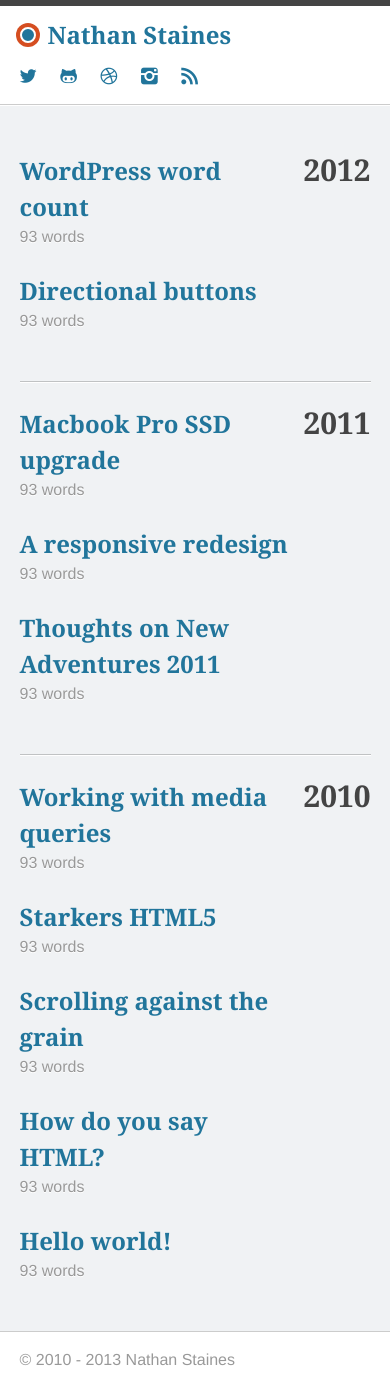
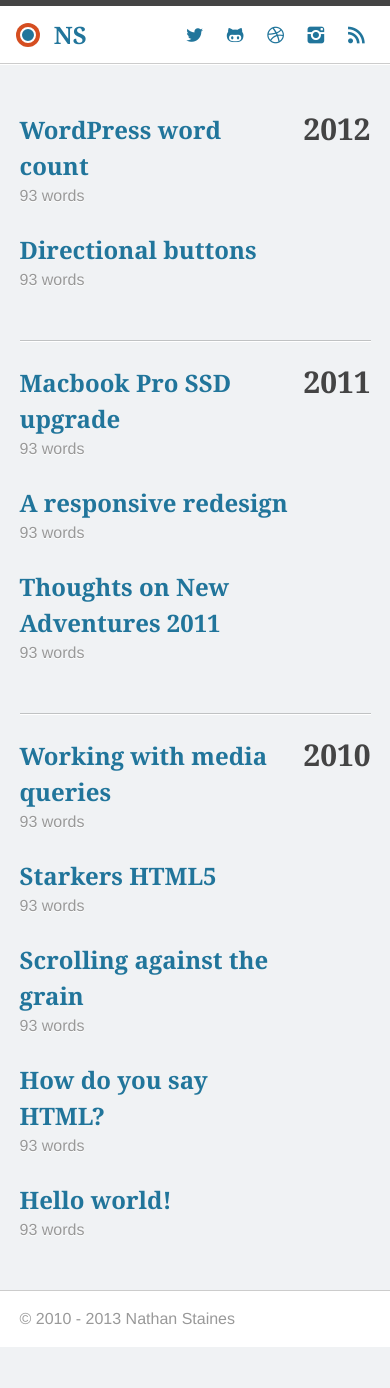
Before and after one commit to nathanstaines/nathanstaines.github.com, a Jekyll site: the page built from index.html, in a window 390 px wide. Built offline with Jekyll 4.4.1, drawn with Linux system fonts in a browser that asks for light colours; nearby versions of some CDN libraries; Markdown is read by kramdown in place of the engine named in the settings; after the commit the page ends 1347 px from its top, so only the background shows below that.

Commit message:
Add some visibility utilities

```diff
--- a/_layouts/default.html
+++ b/_layouts/default.html
@@ -29,7 +29,13 @@
     <div id="layout">
       <header id="head" class="clearfix" role="banner">
         <div class="container">
-          <h1 id="logo"><a href="/" rel="home"><span class="logo-circles"></span>{{ site.title }}</a></h1>
+          <h1 id="logo">
+            <a href="/" rel="home">
+              <span class="logo-circles"></span>
+              <span class="visible-large">Nathan Staines</span>
+              <span class="visible-small">NS</span>
+            </a>
+          </h1>
 
           <nav class="nav nav-main" role="navigation">
             <ul>
--- a/css/main.css
+++ b/css/main.css
@@ -592,6 +592,9 @@ iframe {
 #logo a {
   text-decoration: none;
 }
+#logo .visible-small {
+  visibility: hidden;
+}
 
 .logo-circles {
   position: relative;
@@ -724,16 +727,11 @@ iframe {
   border: 0;
 }
 
+.visible-small {
+  display: none !important;
+}
+
 @media (max-width: 479px) {
-  .nav-main {
-    float: none;
-    margin-top: 1rem;
-  }
-  .nav-main li {
-    margin-right: 0.75rem;
-    margin-left: 0;
-  }
-
   .post-date:after {
     display: none;
   }
@@ -741,4 +739,19 @@ iframe {
   .post-count {
     display: block;
   }
+
+  .visible-small {
+    display: inherit !important;
+  }
+
+  .visible-large {
+    display: none !important;
+  }
+
+  #logo .visible-small {
+    visibility: visible;
+  }
+  #logo .visible-large {
+    visibility: hidden;
+  }
 }
--- a/sass/_layout.scss
+++ b/sass/_layout.scss
@@ -40,6 +40,10 @@
 
   a {
     text-decoration: none;
+  }
+
+  .visible-small {
+    visibility: hidden;
   }
 }
 
```
Also changed, not shown: sass/_responsive.scss (+21 -9 lines), sass/_utilities.scss (+7 -0 lines), 12 other files.
